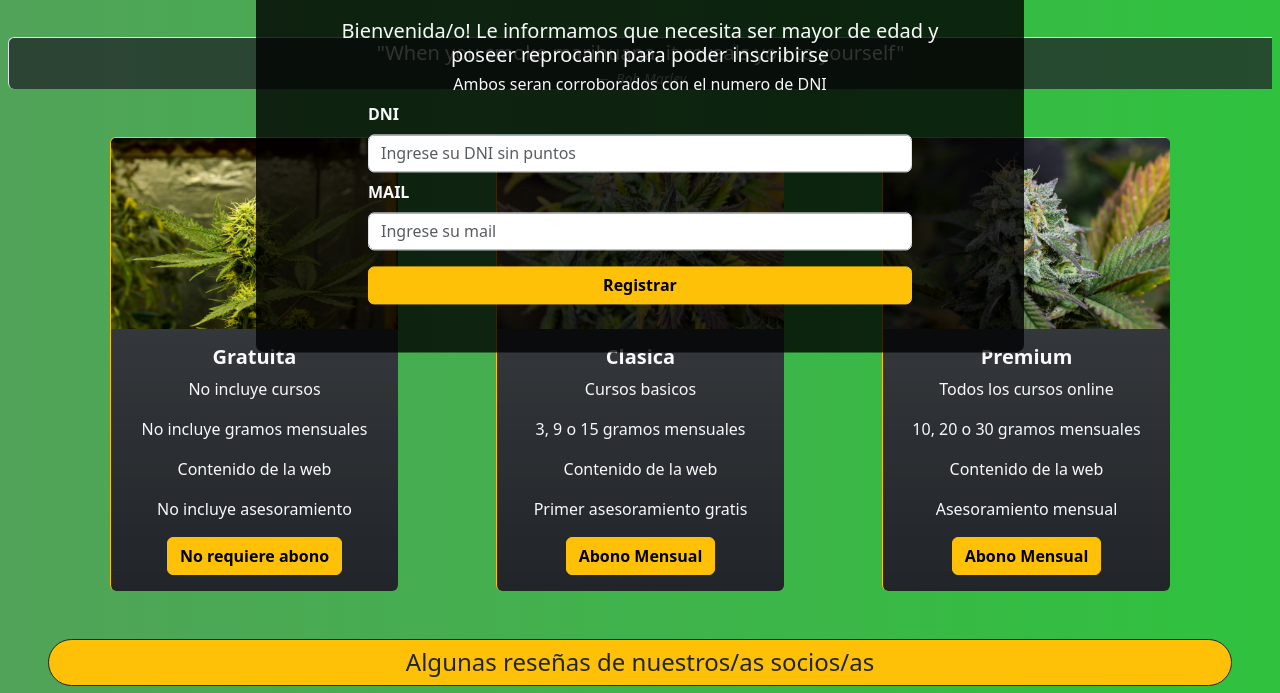
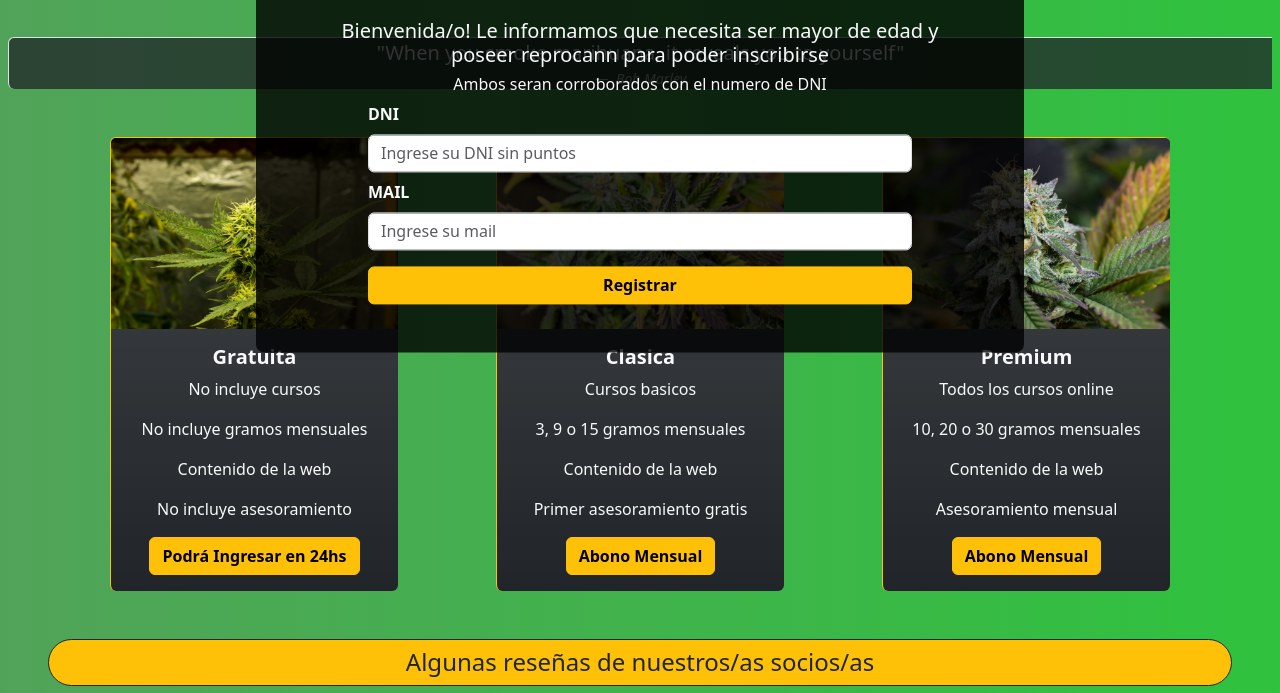
Before and after one commit to NicolasYacono/pf-js, a plain HTML site: page index.html in a window 1280 px wide. Shown: the part 230-923 px from the top of the page. Drawn offline with nearby package versions, Linux system fonts and the light colour scheme.

Commit message:
Detalles

```diff
--- a/index.html
+++ b/index.html
@@ -5,6 +5,7 @@
     <meta http-equiv="X-UA-Compatible" content="IE=edge" />
     <meta name="viewport" content="width=device-width, initial-scale=1.0" />
     <title>La Sede CC</title>
+    <link rel="icon" href="/assets/icons/icono-hoja.png">
     <link rel="stylesheet" type="text/css" href="https://cdn.jsdelivr.net/npm/toastify-js/src/toastify.min.css" />
     <link rel="stylesheet" href="/node_modules/bootstrap/dist/css/bootstrap.css" />
     <link rel="stylesheet" href="style.css" />
--- a/main.js
+++ b/main.js
@@ -25,7 +25,7 @@
 }
 
 const membresias = [
-  new Membresia('Gratuita', 'No incluye cursos', 'No incluye gramos mensuales', 'Contenido de la web', 'No incluye asesoramiento', '/assets/imgs/coco1.JPG', 'No requiere abono'),
+  new Membresia('Gratuita', 'No incluye cursos', 'No incluye gramos mensuales', 'Contenido de la web', 'No incluye asesoramiento', '/assets/imgs/coco1.JPG', 'Podrá Ingresar en 24hs'),
   new Membresia('Clasica', 'Cursos basicos', '3, 9 o 15 gramos mensuales', 'Contenido de la web', 'Primer asesoramiento gratis', '/assets/imgs/DSC_4530.JPG', 'Abono Mensual'),
   new Membresia('Premium', 'Todos los cursos online', '10, 20 o 30 gramos mensuales', 'Contenido de la web', 'Asesoramiento mensual', '/assets/imgs/DSC_4537.JPG', 'Abono Mensual'),
 ];
```
